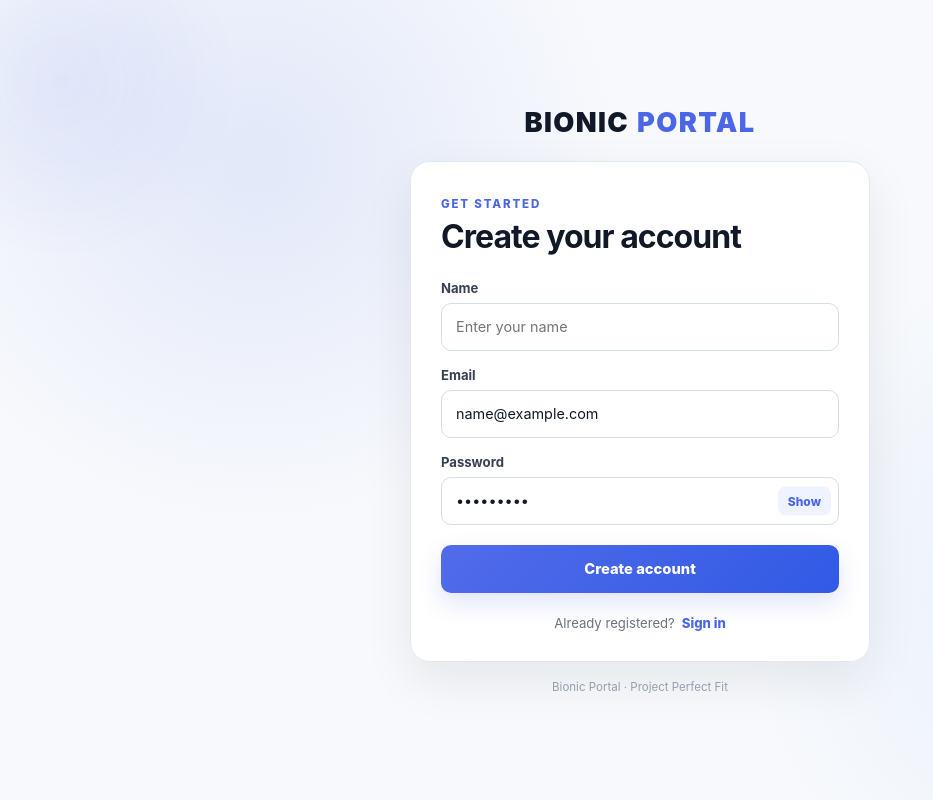
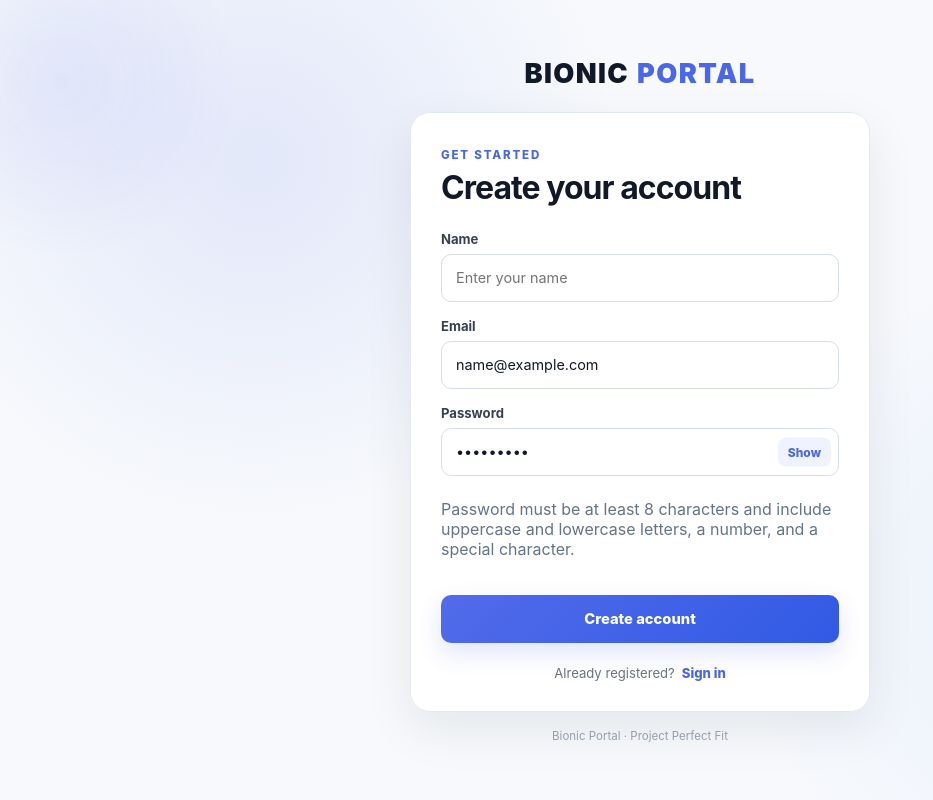
Before and after one commit to Asmabristy/Comp4050-Bionic-Portal, a React (Vite) app in the folder web/: page / in a window 1280 px wide. Both pictures are taken after typing "name@example.com", "Sample123" into the empty fields and a click on the button "Create one". Shown: the whole page, without its empty margins (0-933 px from the left). Built offline with nearby package versions, Linux system fonts and the light colour scheme.

Commit message:
Strengthen password security and validation

```diff
--- a/web/src/pages/Login.jsx
+++ b/web/src/pages/Login.jsx
@@ -172,6 +172,14 @@ export function Login() {
                     : "Show"}
                 </button>
               </div>
+
+
+              {mode === "signup" && (
+                <p className="muted">
+                  Password must be at least 8 characters and include uppercase and lowercase
+                  letters, a number, and a special character.
+                </p>
+              )}
             </div>
 
             <button
```
Also changed, not shown: 1 other file (tests, documents, lock files or other folders).
